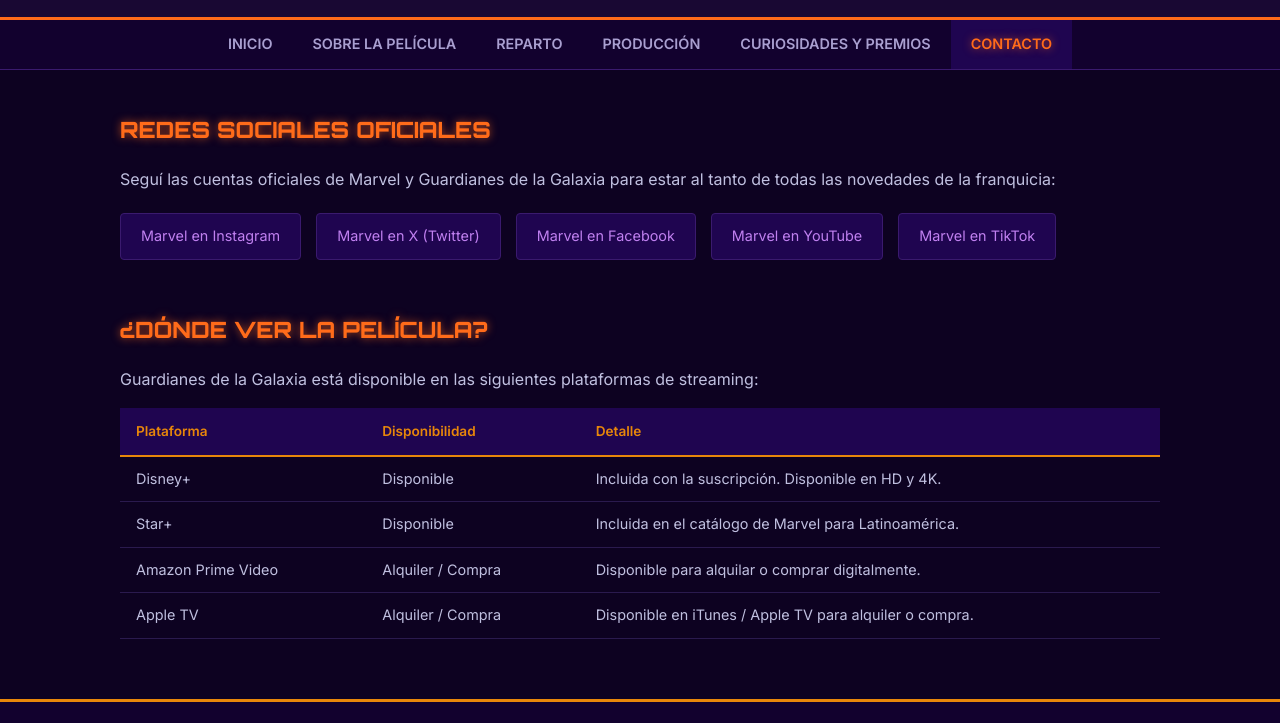
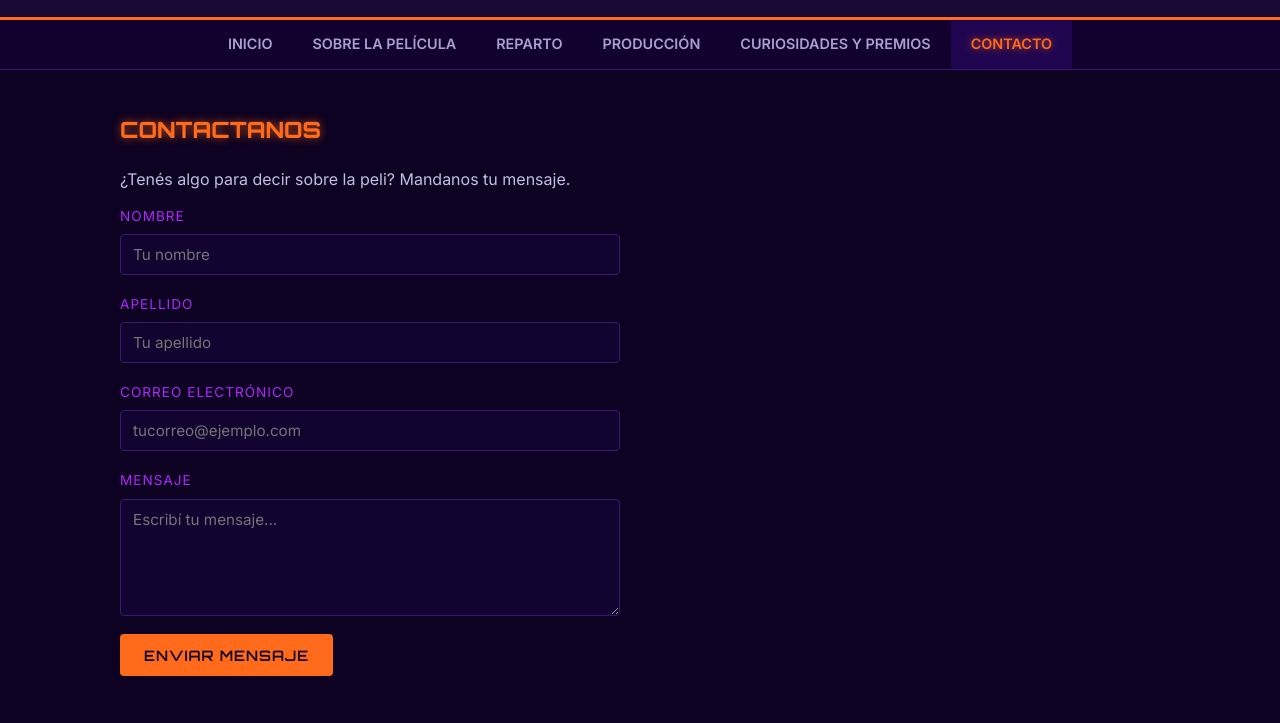
Before and after one commit to teggi10/parcial-web1-teggi, a plain HTML site: page contacto.html in a window 1280 px wide. Shown: the part 77-800 px from the top of the page. Drawn offline with Linux system fonts and the light colour scheme.

Commit message:
Agrega formulario de contacto y pagina de confirmacion
- Formulario con labels, inputs (text, email), textarea y validaciones
  nativas (required, minlength). Usa method=get para redirigir en sitio estatico.
- Nueva pagina confirmacion.html con la misma estetica y enlace de vuelta al index.
- Estilos del formulario con glow en focus y boton con animacion al hover.

```diff
--- a/contacto.html
+++ b/contacto.html
@@ -32,6 +32,42 @@
     </nav>
 
     <main>
+
+        <!-- Formulario de contacto.
+             action="confirmacion.html" -> a donde va al enviar.
+             method="get" -> en un sitio estatico (sin servidor) es la unica forma de
+             "redirigir" al enviar; post necesitaria un backend que reciba los datos. -->
+        <section>
+            <h2>Contactanos</h2>
+            <p>¿Tenés algo para decir sobre la peli? Mandanos tu mensaje.</p>
+
+            <form class="formulario" action="confirmacion.html" method="get">
+                <div class="campo">
+                    <!-- for + id atan el label con el input (accesibilidad y click). -->
+                    <label for="nombre">Nombre</label>
+                    <input type="text" id="nombre" name="nombre" required placeholder="Tu nombre">
+                </div>
+
+                <div class="campo">
+                    <label for="apellido">Apellido</label>
+                    <input type="text" id="apellido" name="apellido" required placeholder="Tu apellido">
+                </div>
+
+                <div class="campo">
+                    <!-- type="email": el navegador valida el formato del correo automaticamente. -->
+                    <label for="email">Correo electrónico</label>
+                    <input type="email" id="email" name="email" required placeholder="tucorreo@ejemplo.com">
+                </div>
+
+                <div class="campo">
+                    <!-- minlength: exige un minimo de caracteres antes de dejar enviar. -->
+                    <label for="mensaje">Mensaje</label>
+                    <textarea id="mensaje" name="mensaje" rows="5" required minlength="10" placeholder="Escribí tu mensaje..."></textarea>
+                </div>
+
+                <button type="submit" class="boton-enviar">Enviar mensaje</button>
+            </form>
+        </section>
 
         <section>
             <h2>Redes Sociales Oficiales</h2>
--- a/css/styles.css
+++ b/css/styles.css
@@ -347,3 +347,78 @@
     margin-bottom: 12px;
     border: 1px dashed #3a1a6e;
 }
+
+/* ============================================================
+   FORMULARIO DE CONTACTO
+   ============================================================ */
+.formulario {
+    display: flex;
+    flex-direction: column;   /* apila los campos en columna */
+    gap: 18px;
+    max-width: 500px;
+}
+
+.campo {
+    display: flex;
+    flex-direction: column;
+    gap: 6px;
+}
+
+.campo label {
+    font-size: 0.85rem;
+    color: var(--neon-violeta);
+    text-transform: uppercase;
+    letter-spacing: 1px;
+}
+
+.campo input,
+.campo textarea {
+    font-family: var(--fuente-cuerpo);
+    font-size: 0.95rem;
+    color: var(--texto);
+    background-color: #130330;
+    border: 1px solid var(--borde);
+    border-radius: 4px;
+    padding: 10px 12px;
+    transition: border-color 0.25s ease, box-shadow 0.25s ease;
+}
+
+.campo textarea {
+    resize: vertical;   /* solo se puede agrandar hacia abajo, no romper el ancho */
+}
+
+/* :focus = cuando el campo esta seleccionado. Glow para dar feedback al usuario. */
+.campo input:focus,
+.campo textarea:focus {
+    outline: none;
+    border-color: var(--neon-naranja);
+    box-shadow: var(--glow-naranja);
+}
+
+.boton-enviar {
+    font-family: var(--fuente-titulo);
+    font-size: 0.9rem;
+    text-transform: uppercase;
+    letter-spacing: 1px;
+    color: var(--fondo);
+    background-color: var(--neon-naranja);
+    border: none;
+    border-radius: 4px;
+    padding: 12px 24px;
+    cursor: pointer;
+    align-self: flex-start;
+    text-decoration: none;          /* por si se usa en un <a> (pagina de confirmacion) */
+    display: inline-block;
+    transition: transform 0.2s ease, box-shadow 0.2s ease;
+}
+
+.boton-enviar:hover {
+    box-shadow: var(--glow-naranja);
+    transform: translateY(-2px);    /* pequeña animacion al pasar el mouse */
+}
+
+/* Pagina de confirmacion: mensaje centrado */
+.mensaje-centrado {
+    text-align: center;
+    padding: 40px 20px;
+}
```
Also changed, not shown: confirmacion.html (added, +52 -0 lines).
